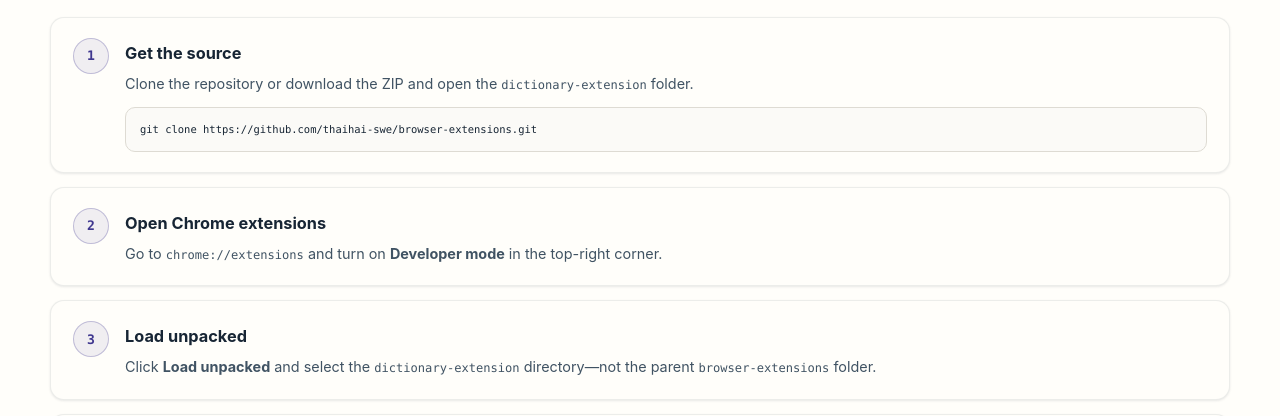
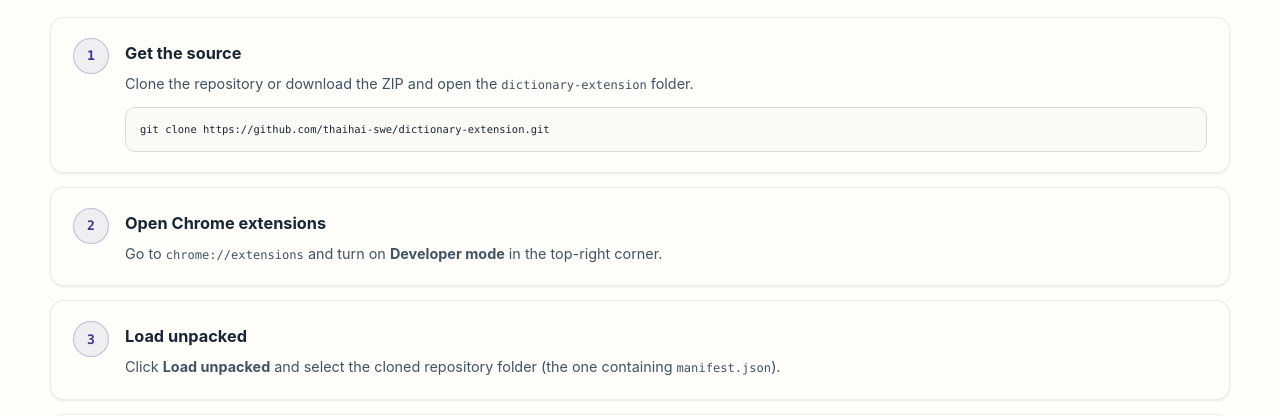
Before and after one commit to thaihai-swe/dictionary-extension, a browser extension: page product-page/index.html in a window 1280 px wide. Shown: the part 6200-6616 px from the top of the page. Drawn offline with Linux system fonts and the light colour scheme.

Commit message:
fix: point product page and README URLs to dictionary-extension repo

```diff
--- a/product-page/index.html
+++ b/product-page/index.html
@@ -6,12 +6,12 @@
     <title>Dictionary — Understand English without leaving the page</title>
     <meta name="description" content="A free Chrome extension for definitions, translation, pronunciation, and contextual AI explanations while you read. Open source and hosted on GitHub Pages.">
     <meta name="theme-color" content="#fbfaf7">
-    <link rel="canonical" href="https://thaihai-swe.github.io/browser-extensions/">
+    <link rel="canonical" href="https://thaihai-swe.github.io/dictionary-extension/">
     <link rel="icon" href="favicon.svg" type="image/svg+xml">
     <meta property="og:title" content="Dictionary — Understand English without leaving the page">
     <meta property="og:description" content="Look up a word where you read it. Get definitions, translation, pronunciation, and deeper sentence-aware explanations without opening a new tab.">
     <meta property="og:type" content="website">
-    <meta property="og:url" content="https://thaihai-swe.github.io/browser-extensions/">
+    <meta property="og:url" content="https://thaihai-swe.github.io/dictionary-extension/">
     <meta name="twitter:card" content="summary">
     <meta name="twitter:title" content="Dictionary — Understand English without leaving the page">
     <meta name="twitter:description" content="A free Chrome Manifest V3 extension for dictionary lookup, translation, pronunciation, and contextual AI learning.">
@@ -333,7 +333,7 @@
                         <div>
                             <h3>Get the source</h3>
                             <p>Clone the repository or download the ZIP and open the <code>dictionary-extension</code> folder.</p>
-                            <pre class="install-code"><code>git clone https://github.com/thaihai-swe/browser-extensions.git</code></pre>
+                            <pre class="install-code"><code>git clone https://github.com/thaihai-swe/dictionary-extension.git</code></pre>
                         </div>
                     </li>
                     <li class="install-step">
@@ -347,7 +347,7 @@
                         <span class="install-num">3</span>
                         <div>
                             <h3>Load unpacked</h3>
-                            <p>Click <strong>Load unpacked</strong> and select the <code>dictionary-extension</code> directory—not the parent <code>browser-extensions</code> folder.</p>
+                            <p>Click <strong>Load unpacked</strong> and select the cloned repository folder (the one containing <code>manifest.json</code>).</p>
                         </div>
                     </li>
                     <li class="install-step">
@@ -359,8 +359,8 @@
                     </li>
                 </ol>
                 <div class="install-actions">
-                    <a class="btn btn-primary" href="https://github.com/thaihai-swe/browser-extensions/tree/main/dictionary-extension" target="_blank" rel="noopener noreferrer">View source on GitHub</a>
-                    <a class="btn btn-secondary" href="https://github.com/thaihai-swe/browser-extensions/archive/refs/heads/main.zip">Download ZIP</a>
+                    <a class="btn btn-primary" href="https://github.com/thaihai-swe/dictionary-extension/tree/main" target="_blank" rel="noopener noreferrer">View source on GitHub</a>
+                    <a class="btn btn-secondary" href="https://github.com/thaihai-swe/dictionary-extension/archive/refs/heads/main.zip">Download ZIP</a>
                 </div>
                 <p class="install-note">AI features need an API key for your chosen provider. Dictionary and translation can run without AI. Provider usage may incur charges from that provider, not from this project.</p>
             </div>
@@ -448,10 +448,10 @@
                     <p class="section-lead">The repository documents user workflows, provider contracts, privacy boundaries, architecture, and local setup.</p>
                 </div>
                 <div class="doc-links-grid">
-                    <a href="https://github.com/thaihai-swe/browser-extensions/blob/main/dictionary-extension/docs/user-guide.md" class="doc-link-card" target="_blank" rel="noopener noreferrer"><div class="doc-icon" aria-hidden="true">UG</div><h3>User guide</h3><p>Selection triggers, toolbar lookup, AI actions, and reading workflows.</p></a>
-                    <a href="https://github.com/thaihai-swe/browser-extensions/blob/main/dictionary-extension/docs/architecture.md" class="doc-link-card" target="_blank" rel="noopener noreferrer"><div class="doc-icon" aria-hidden="true">AR</div><h3>Architecture</h3><p>Message flow, caching, storage tiers, and component responsibilities.</p></a>
-                    <a href="https://github.com/thaihai-swe/browser-extensions/blob/main/dictionary-extension/docs/providers.md" class="doc-link-card" target="_blank" rel="noopener noreferrer"><div class="doc-icon" aria-hidden="true">PR</div><h3>Providers</h3><p>Dictionary, translation, and AI adapter contracts and error handling.</p></a>
-                    <a href="https://github.com/thaihai-swe/browser-extensions/blob/main/dictionary-extension/docs/development.md" class="doc-link-card" target="_blank" rel="noopener noreferrer"><div class="doc-icon" aria-hidden="true">DV</div><h3>Development</h3><p>Local setup, regression checks, and manual verification guidance.</p></a>
+                    <a href="https://github.com/thaihai-swe/dictionary-extension/blob/main/docs/user-guide.md" class="doc-link-card" target="_blank" rel="noopener noreferrer"><div class="doc-icon" aria-hidden="true">UG</div><h3>User guide</h3><p>Selection triggers, toolbar lookup, AI actions, and reading workflows.</p></a>
+                    <a href="https://github.com/thaihai-swe/dictionary-extension/blob/main/docs/architecture.md" class="doc-link-card" target="_blank" rel="noopener noreferrer"><div class="doc-icon" aria-hidden="true">AR</div><h3>Architecture</h3><p>Message flow, caching, storage tiers, and component responsibilities.</p></a>
+                    <a href="https://github.com/thaihai-swe/dictionary-extension/blob/main/docs/providers.md" class="doc-link-card" target="_blank" rel="noopener noreferrer"><div class="doc-icon" aria-hidden="true">PR</div><h3>Providers</h3><p>Dictionary, translation, and AI adapter contracts and error handling.</p></a>
+                    <a href="https://github.com/thaihai-swe/dictionary-extension/blob/main/docs/development.md" class="doc-link-card" target="_blank" rel="noopener noreferrer"><div class="doc-icon" aria-hidden="true">DV</div><h3>Development</h3><p>Local setup, regression checks, and manual verification guidance.</p></a>
                 </div>
             </div>
         </section>
@@ -465,7 +465,7 @@
                         <p class="cta-lead">Install Dictionary from the repository, configure your language and optional AI settings, then test it on the next article that slows you down.</p>
                         <div class="cta-buttons">
                             <a href="#install" class="btn btn-primary">Install free</a>
-                            <a href="https://github.com/thaihai-swe/browser-extensions/tree/main/dictionary-extension" class="btn btn-secondary" target="_blank" rel="noopener noreferrer">View source</a>
+                            <a href="https://github.com/thaihai-swe/dictionary-extension/tree/main" class="btn btn-secondary" target="_blank" rel="noopener noreferrer">View source</a>
                         </div>
                     </div>
                 </div>
@@ -481,7 +481,7 @@
             <div class="footer-links">
                 <a href="#hero">Back to top</a>
                 <a href="#install">Install</a>
-                <a href="https://github.com/thaihai-swe/browser-extensions/tree/main/dictionary-extension" target="_blank" rel="noopener noreferrer">Source</a>
+                <a href="https://github.com/thaihai-swe/dictionary-extension/tree/main" target="_blank" rel="noopener noreferrer">Source</a>
             </div>
         </div>
     </footer>
```
Also changed, not shown: README.md.
